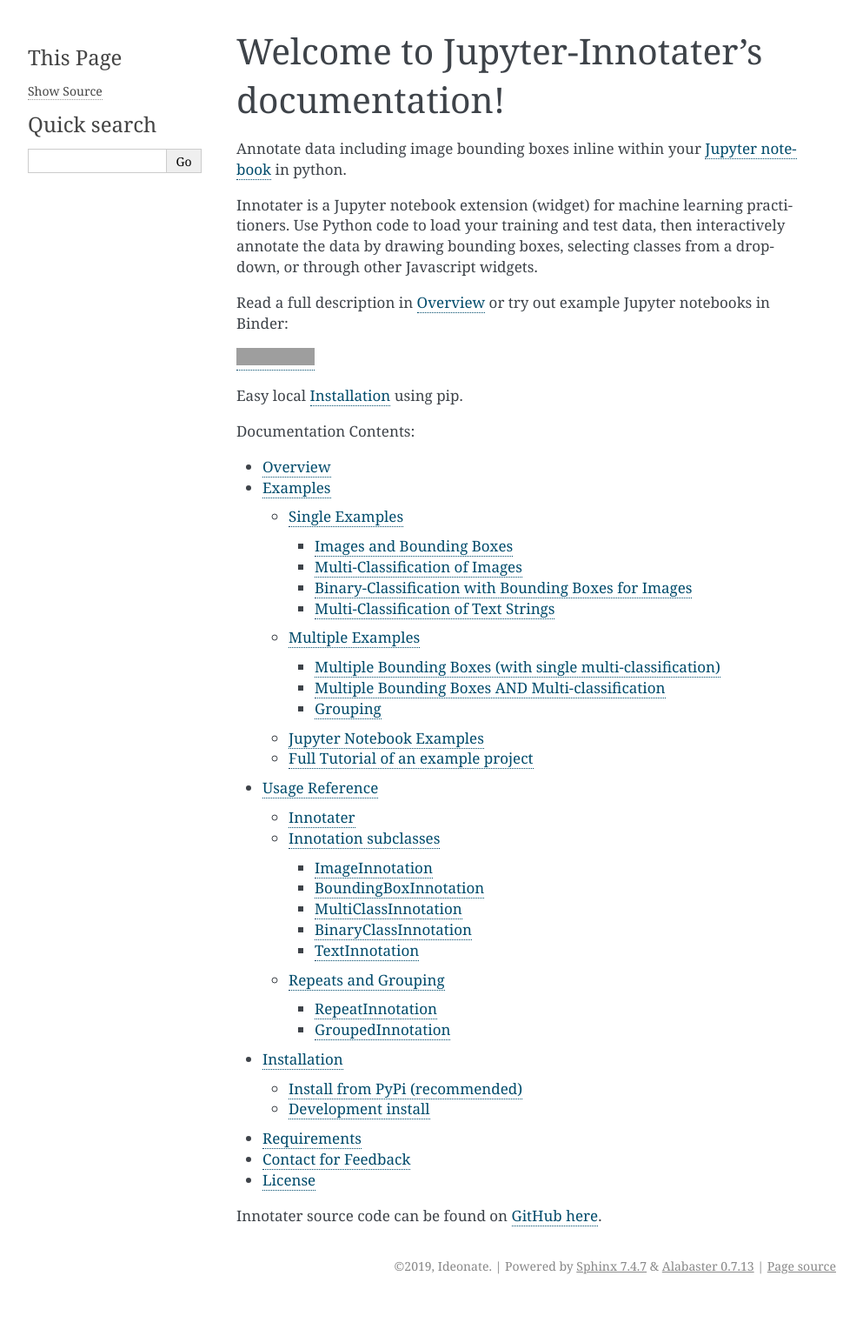
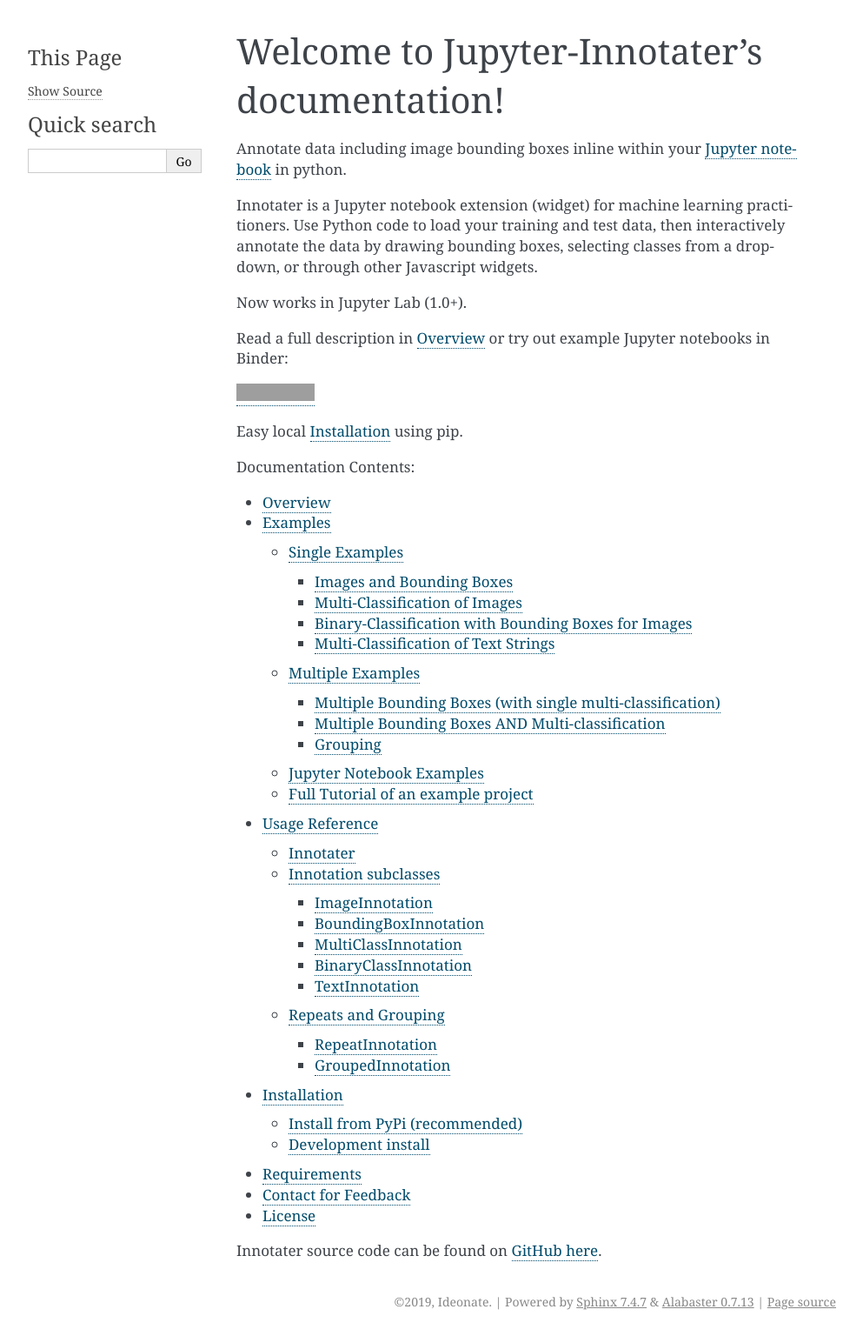
Before and after one commit to ideonate/jupyter-innotater, a Sphinx documentation site: the page built from docs/index.rst, in a window 1280 px wide. Shown: the whole page at 87% size, without its empty margins (148-1141 px from the left). Built offline with Sphinx 7.4.7, drawn with Linux system fonts in a browser that asks for light colours; before the commit the page ends 1495 px from its top, so only the background shows below that; grey boxes are pictures that could not be loaded.

Commit message:
Works in JL - add to docs

```diff
--- a/docs/index.rst
+++ b/docs/index.rst
@@ -10,6 +10,8 @@
 Innotater is a Jupyter notebook extension (widget) for machine learning practitioners. Use Python code to load your
 training and test data, then interactively annotate the data by drawing bounding boxes, selecting
 classes from a drop-down, or through other Javascript widgets.
+
+Now works in Jupyter Lab (1.0+).
 
 Read a full description in :ref:`overview` or try out example Jupyter notebooks in Binder:
 
```
